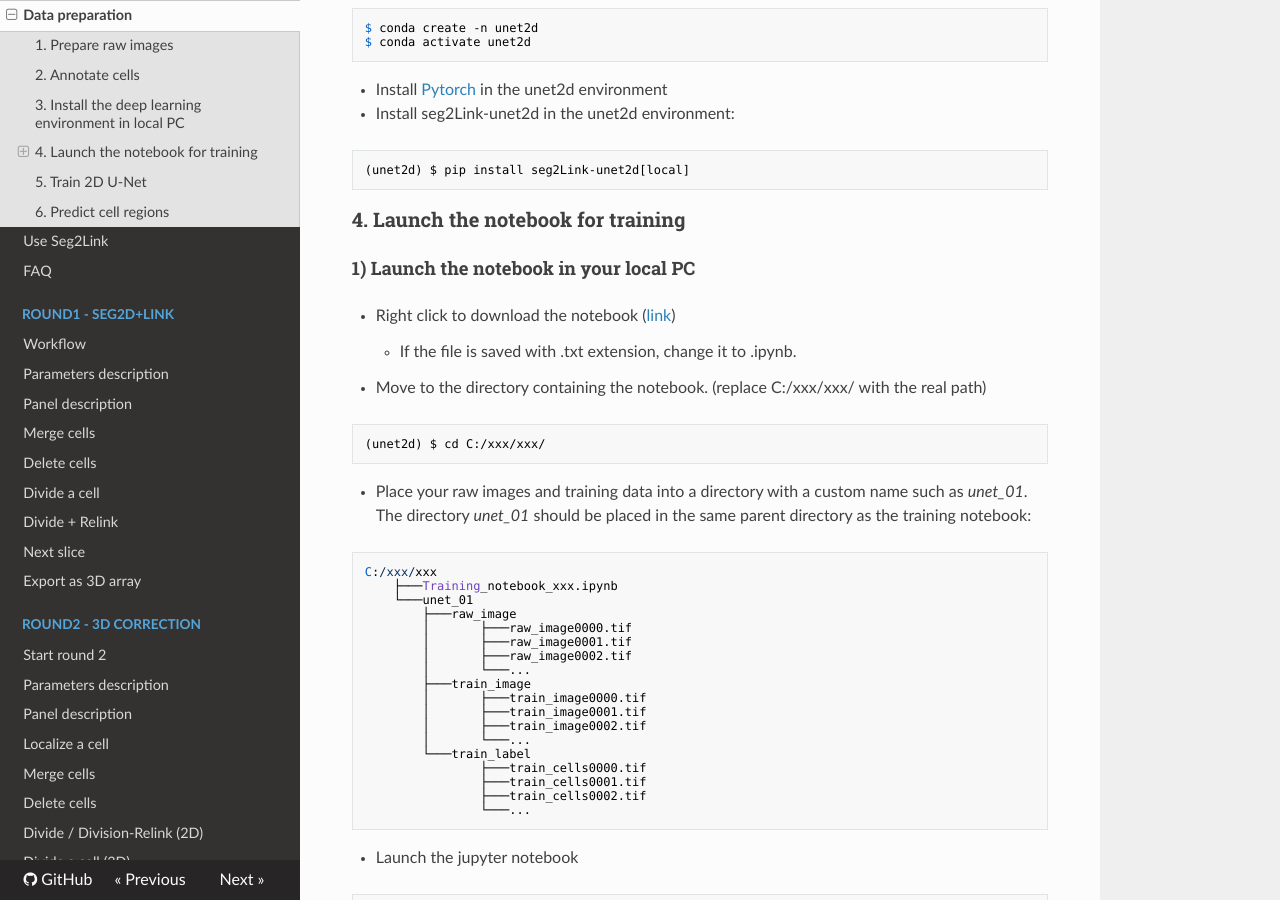
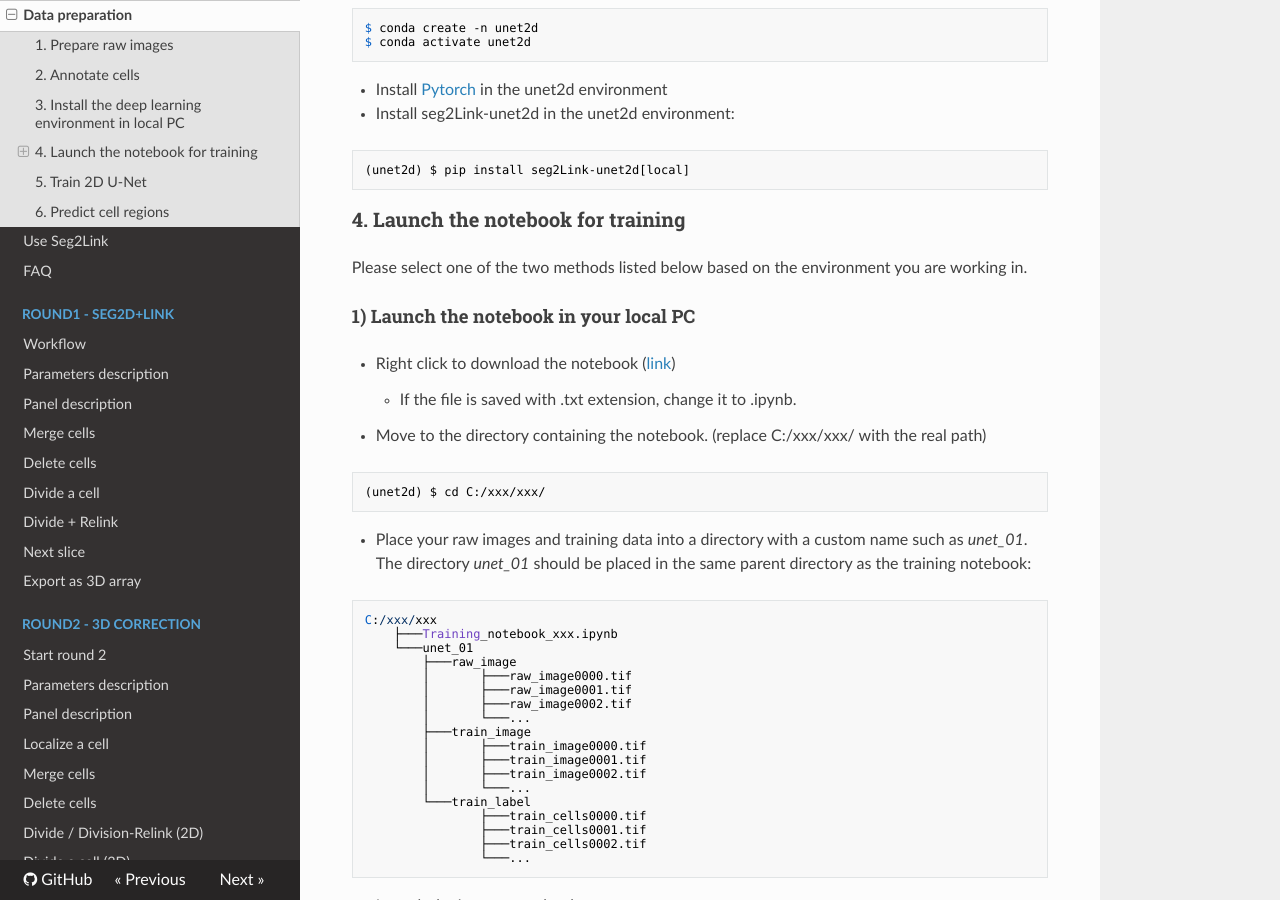
Before and after one commit to WenChentao/Seg2Link, an MkDocs documentation site: the page built from docs/seg2link-unet2d.md, in a window 1280 px wide and 900 px high, scrolled down 4667 px. Built offline with MkDocs 1.6.1, drawn with Linux system fonts in a browser that asks for light colours; nearby versions of some CDN libraries; some of the changed text lies outside the part shown.

Commit message:
docs: update docs

````diff
--- a/docs/seg2link-unet2d.md
+++ b/docs/seg2link-unet2d.md
@@ -69,6 +69,8 @@ $ conda activate unet2d
 ```
 
 ### 4. Launch the notebook for training
+Please select one of the two methods listed below based on the environment you are working in.
+
 #### 1) Launch the notebook in your local PC
 - Right click to download the notebook ([link](https://github.com/WenChentao/seg2link_unet2d/raw/master/Examples/Train%20and%20predict%20with%202D%20U-Net%20(clear).ipynb))
     - If the file is saved with .txt extension, change it to .ipynb.
@@ -147,7 +149,7 @@ root of your Google drive
 - Proceed to step 5 below for training.
 
 ### 5. Train 2D U-Net
-The steps below apply to both local PCs and Google Colab.
+The steps in 5 and 6 apply to both local PCs and Google Colab.
 
 - Run the code (Shift+Enter) to load packages.
 
````
